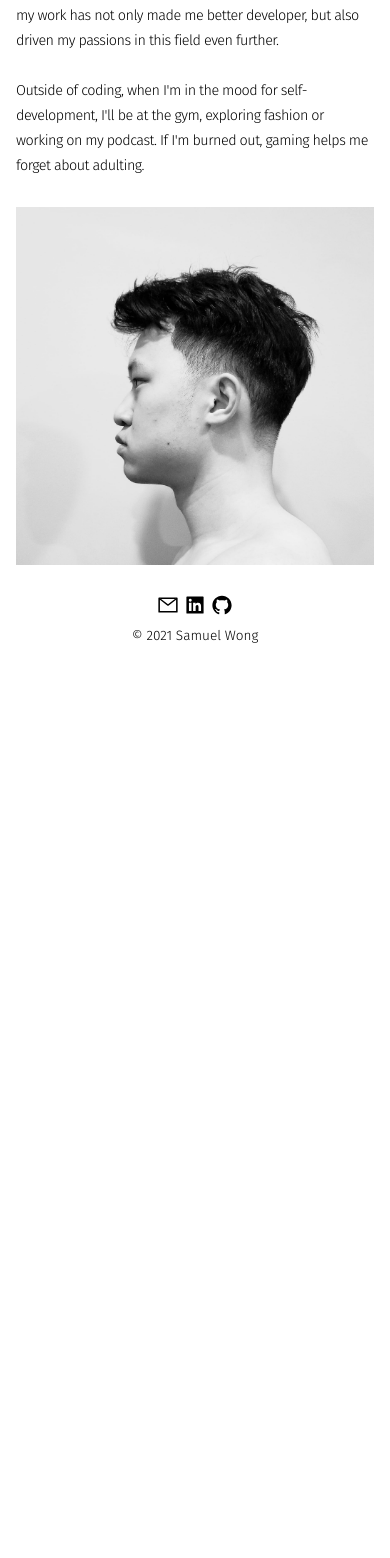
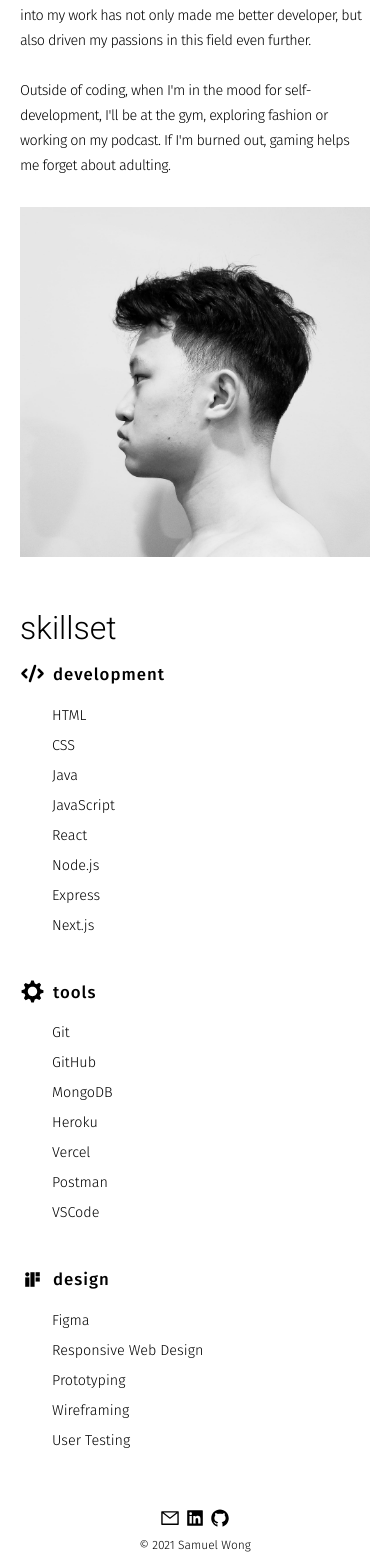
Before and after one commit to Shewng/personal-portfolio, a Next.js app: page /about in a window 390 px wide. Shown: the part 439-1997 px from the top of the page. Before the commit the page ends 1108 px from the top, so only its background shows below. Built offline with nearby package versions, Linux system fonts and the light colour scheme; a web font is replaced by a local one.

Commit message:
about page complete + responsive

```diff
--- a/components/Footer.js
+++ b/components/Footer.js
@@ -7,13 +7,13 @@ function Footer() {
     <footer className={styles.footer}>
       <div className={styles["social-media"]}>
         <a href="mailto:samuelw098@gmail.com">
-          <AiOutlineMail size={22} />
+          <AiOutlineMail size={20} />
         </a>
         <a href="https://www.linkedin.com/in/shewng">
-          <AiFillLinkedin size={22} />
+          <AiFillLinkedin size={20} />
         </a>
         <a href="https://github.com/Shewng">
-          <AiFillGithub size={22} />
+          <AiFillGithub size={20} />
         </a>
       </div>
       <div className={styles.copyright}>© 2021 Samuel Wong</div>
--- a/components/Layout.js
+++ b/components/Layout.js
@@ -13,7 +13,7 @@ const Layout = ({ children }) => {
         <div className={styles["navbar-container"]}>
           <Navbar />
           {/**only display synopsis if we are on home*/}
-          {router.asPath === "/" ? (
+          {router.asPath !== "/about" ? (
             <>
               <hr className={styles["synopsis-line"]} /> <Synopsis />
             </>
--- a/pages/about.js
+++ b/pages/about.js
@@ -1,33 +1,83 @@
 import Image from "next/image";
 import styles from "../styles/pages/About.module.scss";
 import myself from "../public/me.jpg";
+import { GoGear } from "react-icons/go";
+import { CgIfDesign } from "react-icons/cg";
+import { HiCode } from "react-icons/hi";
 
 const About = () => {
+  //list of skills
+  const devList = [
+    "HTML",
+    "CSS",
+    "Java",
+    "JavaScript",
+    "React",
+    "Node.js",
+    "Express",
+    "Next.js",
+  ];
+  const toolsList = [
+    "Git",
+    "GitHub",
+    "MongoDB",
+    "Heroku",
+    "Vercel",
+    "Postman",
+    "VSCode",
+  ];
+  const designList = [
+    "Figma",
+    "Responsive Web Design",
+    "Prototyping",
+    "Wireframing",
+    "User Testing",
+  ];
+
+  //mapping out the lists
+  const devComponents = devList.map((skill) => (
+    <li key={skill} className={styles.skill}>
+      {skill}
+    </li>
+  ));
+  const toolComponents = toolsList.map((skill) => (
+    <li key={skill} className={styles.skill}>
+      {skill}
+    </li>
+  ));
+  const designComponents = designList.map((skill) => (
+    <li key={skill} className={styles.skill}>
+      {skill}
+    </li>
+  ));
+
   return (
     <div className={styles["about-container"]}>
       <div className={styles["about-row-container"]}>
-        <h3>about me</h3>
+        <div className={styles["about-me-container"]}>
+          <h3 className={styles["about-title"]}>about me</h3>
           <p>
-          Hello, my name is <span>Samuel</span> and I’m a graduated student from
-          the University of Calgary with a BSc degree in Computer Science. My
-          interests currently lie in web design and Full Stack development. I
-          aspire towards a career which allows me to unlock my full creative
-          potential, sparking joy to the end users of my work and helping people
-          through their problems.
+            Hello, my name is <span>Samuel</span> and I’m a graduated student
+            from the University of Calgary with a BSc degree in Computer
+            Science. My interests currently lie in web design and Full Stack
+            development. I aspire towards a career which allows me to unlock my
+            full creative potential, sparking joy to the end users of my work
+            and helping people through their problems.
             <br />
             <br />
-          I’ve been developing myself as a person outside of my career, using a
-          quote as motivation: the more you learn, the easier it is to learn
+            I’ve been developing myself as a person outside of my career, using
+            a quote as motivation: the more you learn, the easier it is to learn
             more. Introducing new technologies into my work has not only made me
             better developer, but also driven my passions in this field even
             further.
             <br />
             <br />
-          Outside of coding, when I'm in the mood for self-development, I'll be
-          at the gym, exploring fashion or working on my podcast. If I'm burned
-          out, gaming helps me forget about adulting.
+            Outside of coding, when I'm in the mood for self-development, I'll
+            be at the gym, exploring fashion or working on my podcast. If I'm
+            burned out, gaming helps me forget about adulting.
           </p>
         </div>
+
         <div className={styles["image-container"]}>
           <Image
             src={myself}
@@ -37,6 +87,37 @@ const About = () => {
           />
         </div>
       </div>
+
+      <div className={styles["skillset-container"]}>
+        <h3 className={styles["about-title"]}>skillset</h3>
+
+        <div className={styles["skills-container"]}>
+          <div className={styles["skills-column"]}>
+            <div className={styles["skill-header"]}>
+              <HiCode className={styles.icon} />
+              <h2 className={styles["skill-title"]}>development</h2>
+            </div>
+            <ul>{devComponents}</ul> {/* list skills */}
+          </div>
+
+          <div className={styles["skills-column"]}>
+            <div className={styles["skill-header"]}>
+              <GoGear className={styles.icon} />
+              <h2 className={styles["skill-title"]}>tools</h2>
+            </div>
+            <ul>{toolComponents}</ul> {/* list skills */}
+          </div>
+
+          <div className={styles["skills-column"]}>
+            <div className={styles["skill-header"]}>
+              <CgIfDesign className={styles.icon} />
+              <h2 className={styles["skill-title"]}>design</h2>
+            </div>
+            <ul>{designComponents}</ul> {/* list skills */}
+          </div>
+        </div>
+      </div>
+    </div>
   );
 };
 
--- a/styles/components/Footer.module.scss
+++ b/styles/components/Footer.module.scss
@@ -17,7 +17,7 @@
 
 .copyright {
   font-weight: 300;
-  font-size: 0.85em;
+  font-size: 0.75em;
   margin-top: 0.5em;
 
   @include mixins.mediaQuery(tablet) {
@@ -27,7 +27,7 @@
 }
 
 .social-media a {
-  margin: 0.15em;
+  margin: 0 0.15em;
 }
 
 .social-media a:hover {
--- a/styles/pages/About.module.scss
+++ b/styles/pages/About.module.scss
@@ -1,30 +1,19 @@
 @use "../variables" as var;
 @use "../mixins";
+
+/********** ABOUT CSS **********/
 
 .about-container {
   display: flex;
   flex-direction: column;
   width: 100%;
-  align-items: center;
-
-  @include mixins.mediaQuery(tablet) {
-    align-items: flex-start;
-  }
-
-  @include mixins.mediaQuery(laptop) {
-    flex-direction: row;
-  }
 }
 
 .about-row-container {
-  padding: 0 0.5em;
-
-  h3 {
-    font-family: var.$roboto;
-    font-size: 2em;
-    font-weight: 300;
-    margin: 0;
-  }
+  display: flex;
+  flex-direction: column;
+  align-items: center;
+  padding: 0 0.75em;
 
   p {
     font-family: var.$fira;
@@ -39,9 +28,98 @@
   p span {
     color: var.$primary-red;
   }
+
+  @include mixins.mediaQuery(tablet) {
+    padding: 0;
+    align-items: flex-start;
+  }
+
+  @include mixins.mediaQuery(laptop) {
+    flex-direction: row;
+  }
+}
+
+.about-me-container {
+  display: flex;
+  flex-direction: column;
+}
+
+.about-title {
+  font-family: var.$roboto;
+  font-size: 2em;
+  font-weight: 300;
+  margin: 0;
 }
 
 .image-container {
-  margin: 0 0.5em;
   max-width: 425px;
+  margin-bottom: 3em;
+
+  @include mixins.mediaQuery(laptop) {
+    margin-left: 1.5em;
+  }
 }
+
+/********** SKILLSET CSS **********/
+
+.skillset-container {
+  display: flex;
+  flex-direction: column;
+  align-items: flex-start;
+  padding: 0 0.75em;
+
+  ul {
+    margin: 0;
+    margin-bottom: 1.5em;
+    padding-left: 2em;
+  }
+
+  li {
+    list-style: none;
+    font-family: var.$fira;
+    font-weight: 300;
+    font-size: 0.9em;
+    line-height: 30px;
+  }
+
+  @include mixins.mediaQuery(tablet) {
+    padding: 0;
+  }
+}
+
+.skills-container {
+  display: flex;
+  flex-direction: column;
+  width: 100%;
+
+  @include mixins.mediaQuery(laptop) {
+    flex-direction: row;
+    justify-content: space-between;
+  }
+}
+
+.skill-header {
+  display: flex;
+  align-items: center;
+  justify-content: flex-start;
+}
+
+.skill-title {
+  font-family: var.$fira;
+  font-weight: 500;
+  font-size: 1.05em;
+  letter-spacing: 1px;
+  margin: 1em 0;
+}
+
+.icon {
+  width: 25px;
+  height: 25px;
+  margin-right: 0.5em;
+}
+
+.skill {
+  font-family: var.$fira;
+  font-weight: 500;
+  font-size: 1.25em;
+}
```
Lines whose indentation alone changed are shown as unchanged.
